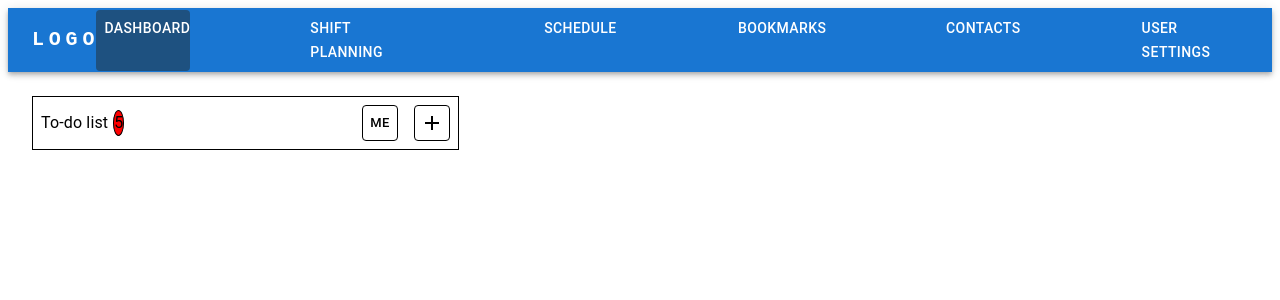
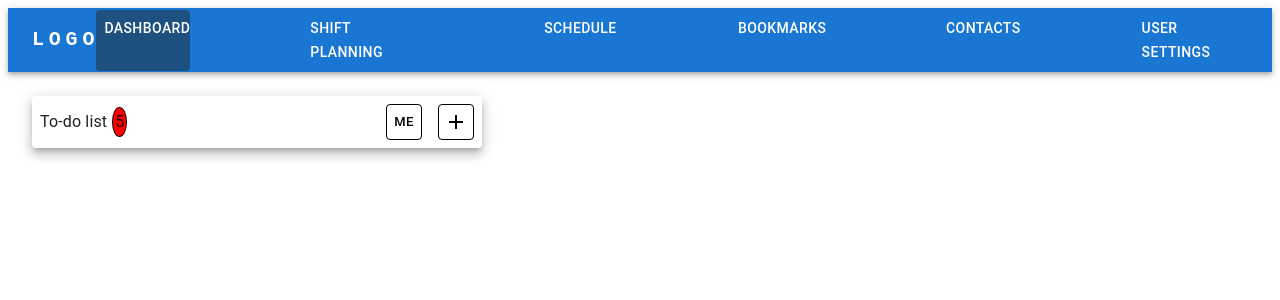
Before and after one commit to rakenduste-programmeerimine-2022/workwhen, a React (Create React App) app in the folder front/: page /dashboard in a window 1280 px wide. Shown: the top 300 px of the page. Built offline with nearby package versions, Linux system fonts and the light colour scheme; no server answers; the HTML template or start-up script is replaced by a standard one.

Commit message:
Some changes / work in progress

```diff
--- /dev/null
+++ b/front/src/components/TodoDialog.js
@@ -0,0 +1,50 @@
+import React, { useState } from 'react';
+import {
+    Button,
+    Dialog,
+    DialogActions,
+    DialogContent,
+    DialogTitle,
+    FormHelperText,
+    TextField,
+    Box } from '@mui/material';
+    import AddIcon from '@mui/icons-material/Add';
+    import axios from "axios";
+
+    export default function BookmarkDialog({getData}){
+        const [open, setOpen] = useState(false)
+
+        const form = {
+            title: "",
+            description: "",
+            date: "",
+            assigned: ""
+        }
+
+        const [formValue, setFormValue] = useState(form)
+
+        const handleFormChange = e => {
+            const { value, name } = e.target
+            const newValue = {
+                ...formValue,
+                [name]: value
+            }
+            setFormValue(newValue)
+        }
+
+        const handleClickOpen = () => {
+            setOpen(true)
+        }
+
+        const handleClose = () => {
+            setOpen(false)
+        }
+
+        return(
+
+            <>
+                <Button variant="outlined" size="small" sx={{margin:1, color:'black', borderColor:'black', minWidth: '36px', padding:'5px'}}><AddIcon></AddIcon></Button>
+            </>
+        )
+
+    }
--- a/front/src/pages/dashboard.js
+++ b/front/src/pages/dashboard.js
@@ -1,26 +1,39 @@
-import * as React from 'react';
-import { Button,Divider,Typography} from "@mui/material";
+import React, { useEffect, useState } from 'react';
+import { Button,Divider,Paper,Typography} from "@mui/material";
 import { Box } from "@mui/system";
 import Dialog, { DialogProps } from '@mui/material/Dialog';
 import DialogActions from '@mui/material/DialogActions';
 import DialogContent from '@mui/material/DialogContent';
 import DialogContentText from '@mui/material/DialogContentText';
+import axios from 'axios';
+import TodoDialog from "../components/TodoDialog"
 
-import AddIcon from '@mui/icons-material/Add';
-import Add from "@mui/icons-material/Add";
 
 export default function Dashboard() {
+    const [todoArr, setTodoArr] = useState([])
+
+    const getData = () => {
+        axios.get("http://localhost:8080/todo/all")
+        .then(function(response) {
+            setTodoArr([])
+            response.data.forEach(element => {
+                setTodoArr(oldArr => [...oldArr, element])
+                    }
+                )
+            }
+        )
+    }
 
 
-
+    useEffect(() => {
+        getData()
+    }, [])
     return (
         <Box sx={{display:'flex',padding: 3}}>
-            <Box sx={{display: 'flex' ,border: 'solid', border: 1, minWidth: 425 ,justifyContent:'center'}}>
-                <Typography sx={{padding:1, display:'flex', alignItems:'center'}}>To-do list <Typography sx={{display:'flex', border:'solid', border: 1, borderRadius:'50%', background: 'red', marginLeft:'5px'}}>5</Typography></Typography>
+            <Paper elevation={7} sx={{display: 'flex' , minWidth: 450 ,justifyContent:'center'}}>
+                <Typography sx={{padding:1, display:'flex', alignItems:'center'}}>To-do list <Typography sx={{display:'flex', border:'solid', border: 1, borderRadius:'50%', background: 'red', marginLeft:'5px', padding:'2px'}}>5</Typography></Typography>
                 <Button variant="outlined" size="small" sx={{margin:1, marginLeft: 'auto', color:'black', borderColor:'black', minWidth: '36px', padding:'5px'}}>Me</Button>
-                <Button variant="outlined" size="small" sx={{margin:1, color:'black', borderColor:'black', minWidth: '36px', padding:'5px'}}>
-                    <AddIcon></AddIcon>
-                </Button>
+                <TodoDialog getData={getData}/>
 
                 <Divider></Divider>
 
@@ -31,7 +44,7 @@ export default function Dashboard() {
                         </DialogContentText>
                     </DialogContent>
                 </Dialog>
-            </Box>
+            </Paper>
         </Box>
     )
 }
```
